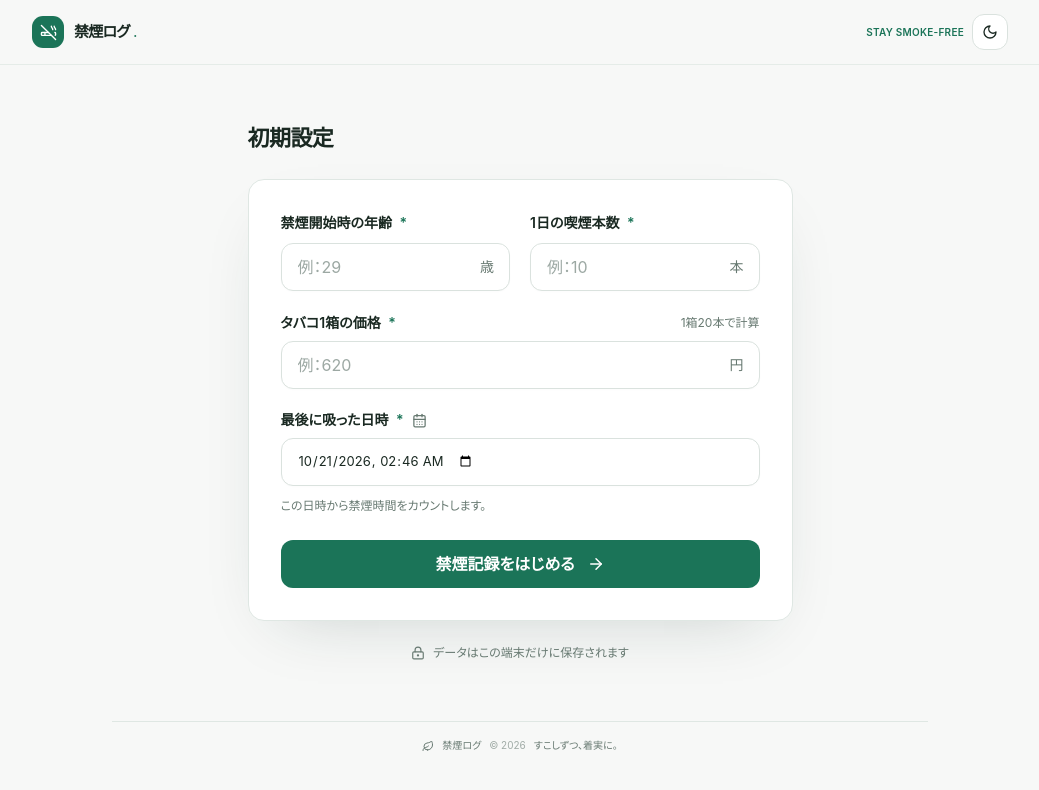
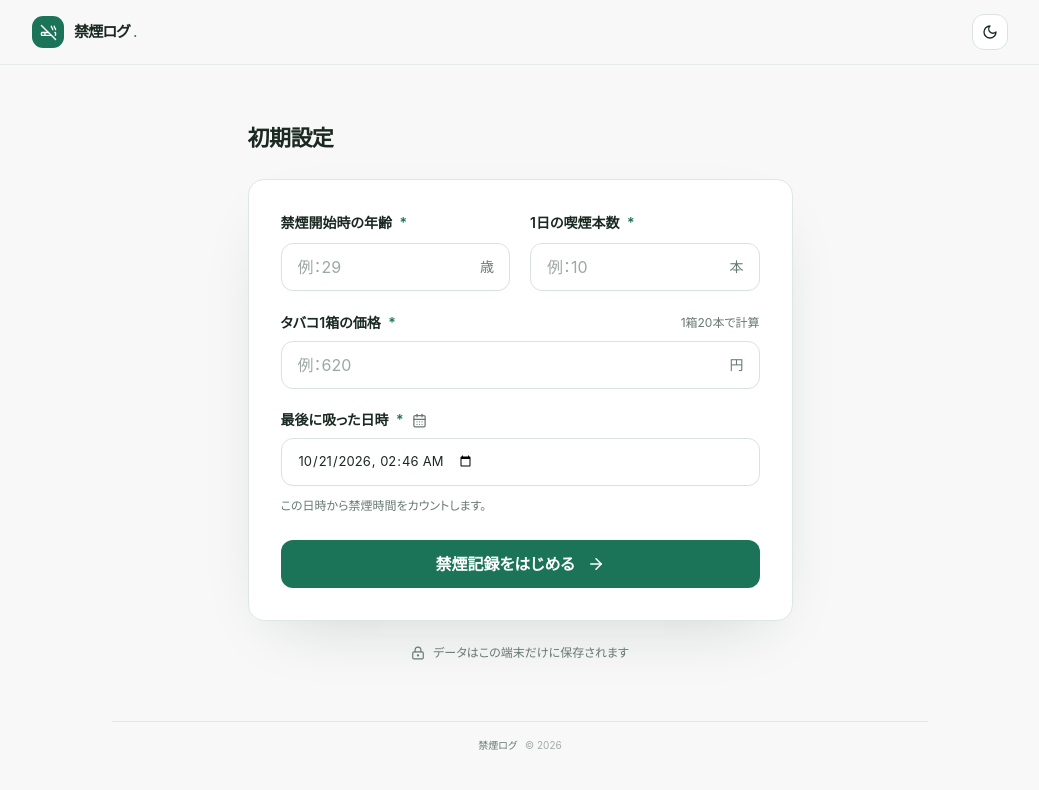
Before and after one commit to ShunsukeOta/no-smoking-tracker, a React (Vite) app: page / in a window 1280 px wide. Shown: the top 790 px of the page, without its empty margins (120-1159 px from the left). Built offline with nearby package versions, Linux system fonts and the light colour scheme.

Commit message:
chore: remove promotional copy from src/App.tsx

```diff
--- a/src/App.tsx
+++ b/src/App.tsx
@@ -1,5 +1,5 @@
 import { useEffect, useState } from 'react'
-import { ChartNoAxesColumnIncreasing, ChevronLeft, CigaretteOff, Leaf, Moon, RotateCcw, Settings2, Sun, WifiOff } from 'lucide-react'
+import { ChartNoAxesColumnIncreasing, ChevronLeft, CigaretteOff, Moon, RotateCcw, Settings2, Sun, WifiOff } from 'lucide-react'
 import Dashboard from '@/components/Dashboard'
 import ProfileForm from '@/components/ProfileForm'
 import { Button } from '@/components/ui/button'
@@ -100,7 +100,7 @@ export default function App() {
   return <div className="min-h-dvh bg-background text-foreground transition-colors duration-200">
     <header className="sticky top-0 z-20 border-b border-border/70 bg-background/95 backdrop-blur-xl"><div className="mx-auto flex h-[64px] max-w-[1040px] items-center justify-between gap-3 px-4 sm:px-8"><Brand />
       <div className="flex items-center gap-2">
-        {profile ? <nav aria-label="メインメニュー" className="flex items-center gap-0.5 rounded-xl bg-muted p-1"><button type="button" aria-current={screen === 'dashboard' ? 'page' : undefined} onClick={() => { setScreen('dashboard'); window.scrollTo(0, 0) }} className={`inline-flex h-8 items-center gap-1 rounded-lg px-2.5 text-xs font-semibold transition-colors ${screen === 'dashboard' ? 'bg-card text-foreground shadow-sm' : 'text-muted-foreground hover:text-foreground'}`}><ChartNoAxesColumnIncreasing size={14} />記録</button><button type="button" aria-current={screen === 'settings' ? 'page' : undefined} onClick={() => { setScreen('settings'); window.scrollTo(0, 0) }} className={`inline-flex h-8 items-center gap-1 rounded-lg px-2.5 text-xs font-semibold transition-colors ${screen === 'settings' ? 'bg-card text-foreground shadow-sm' : 'text-muted-foreground hover:text-foreground'}`}><Settings2 size={14} />設定</button></nav> : <span className="hidden text-[10px] font-semibold tracking-wide text-primary sm:inline">STAY SMOKE-FREE</span>}
+        {profile ? <nav aria-label="メインメニュー" className="flex items-center gap-0.5 rounded-xl bg-muted p-1"><button type="button" aria-current={screen === 'dashboard' ? 'page' : undefined} onClick={() => { setScreen('dashboard'); window.scrollTo(0, 0) }} className={`inline-flex h-8 items-center gap-1 rounded-lg px-2.5 text-xs font-semibold transition-colors ${screen === 'dashboard' ? 'bg-card text-foreground shadow-sm' : 'text-muted-foreground hover:text-foreground'}`}><ChartNoAxesColumnIncreasing size={14} />記録</button><button type="button" aria-current={screen === 'settings' ? 'page' : undefined} onClick={() => { setScreen('settings'); window.scrollTo(0, 0) }} className={`inline-flex h-8 items-center gap-1 rounded-lg px-2.5 text-xs font-semibold transition-colors ${screen === 'settings' ? 'bg-card text-foreground shadow-sm' : 'text-muted-foreground hover:text-foreground'}`}><Settings2 size={14} />設定</button></nav> : null}
         <Button type="button" variant="outline" size="icon" className="h-9 w-9 rounded-xl bg-card" onClick={toggleTheme} aria-label={isDark ? 'ライトモードに切り替える' : 'ダークモードに切り替える'} title={isDark ? 'ライトモード' : 'ダークモード'}>{isDark ? <Sun size={16} /> : <Moon size={16} />}</Button>
       </div>
     </div></header>
@@ -108,6 +108,6 @@ export default function App() {
     <main className={`mx-auto w-full px-4 sm:px-8 ${!profile ? 'flex min-h-[calc(100dvh-144px)] max-w-[1040px] items-center justify-center py-10 sm:py-14' : 'max-w-[880px] pb-4'}`}>
       {!profile ? <ProfileForm error={storageError} onSubmit={(next) => { try { updateProfile(next) } catch { /* Inline storage warning already set. */ } }} /> : screen === 'settings' ? <Settings profile={profile} onSave={updateProfile} onBack={() => setScreen('dashboard')} onClear={reset} /> : <Dashboard profile={profile} now={now} />}
     </main>
-    <footer className="mx-auto max-w-[880px] px-4 pb-7 text-center sm:px-8"><Separator className="mb-4" /><p className="flex items-center justify-center gap-2 text-[10px] text-muted-foreground"><Leaf size={12} />禁煙ログ <span className="opacity-60">© 2026</span> すこしずつ、着実に。</p></footer>
+    <footer className="mx-auto max-w-[880px] px-4 pb-7 text-center sm:px-8"><Separator className="mb-4" /><p className="flex items-center justify-center gap-2 text-[10px] text-muted-foreground">禁煙ログ <span className="opacity-60">© 2026</span></p></footer>
   </div>
 }
```
